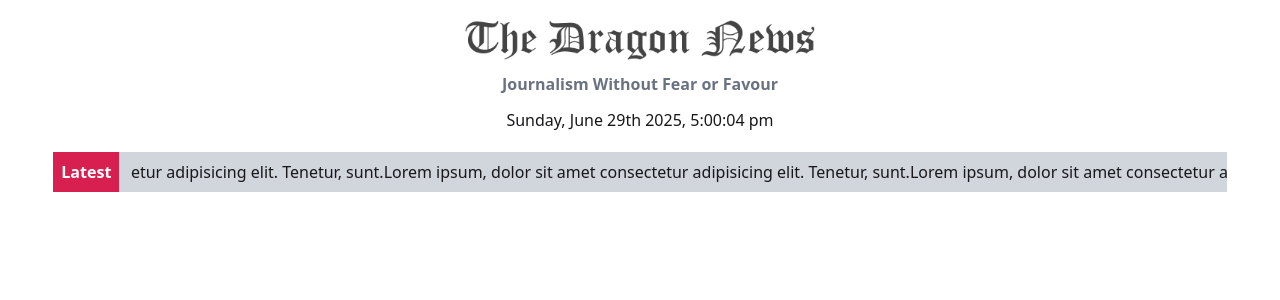
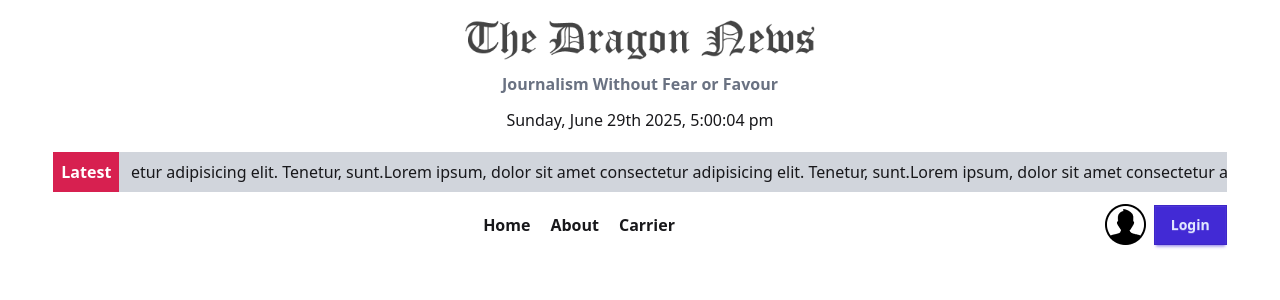
Before and after one commit to Amitkumersarkar/Dragon-E-News-Portal, a React (Vite) app: page / in a window 1280 px wide. Shown: the top 300 px of the page. Built offline with nearby package versions, Linux system fonts and the light colour scheme.

Commit message:
added nav section

```diff
--- /dev/null
+++ b/src/Components/Header/Navbar.jsx
@@ -0,0 +1,24 @@
+import { Link } from "react-router-dom";
+import userIcon from "../../../public/assets/user.png"
+const Navbar = () => {
+    return (
+        // main div
+        <div className="flex justify-between items-center">
+            {/* empty div */}
+            <div className=""></div>
+            <div className="nav space-x-5 font-semibold">
+                <Link to='/'>Home</Link>
+                <Link to='/about'>About</Link>
+                <Link to='/carrier'>Carrier</Link>
+            </div>
+            <div className="login flex gap-2 items-center">
+                <div className="">
+                    <img src={userIcon} alt="" />
+                </div>
+                <button className="btn btn-primary rounded-none">Login</button>
+            </div>
+        </div>
+    );
+};
+
+export default Navbar;
--- a/src/Layouts/HomePages/Home.jsx
+++ b/src/Layouts/HomePages/Home.jsx
@@ -1,4 +1,5 @@
 import Header from "../../Components/Header/Header";
+import Navbar from "../../Components/Header/Navbar";
 import LatestNews from "../../Components/LatestNews";
 
 const Home = () => {
@@ -11,6 +12,9 @@
                     <LatestNews></LatestNews>
                 </section>
             </header>
+            <section className="w-11/12 mx-auto py-3">
+                <Navbar></Navbar>
+            </section>
             <nav>
 
             </nav>
--- a/src/index.css
+++ b/src/index.css
@@ -1,2 +1,3 @@
+/* @import url('https://fonts.googleapis.com/css2?family=Poppins:ital,wght@0,100;0,200;0,300;0,400;0,500;0,600;0,700;0,800;0,900;1,100;1,200;1,300;1,400;1,500;1,600;1,700;1,800;1,900&display=swap'); */
 @import "tailwindcss";
 @plugin "daisyui";
```
